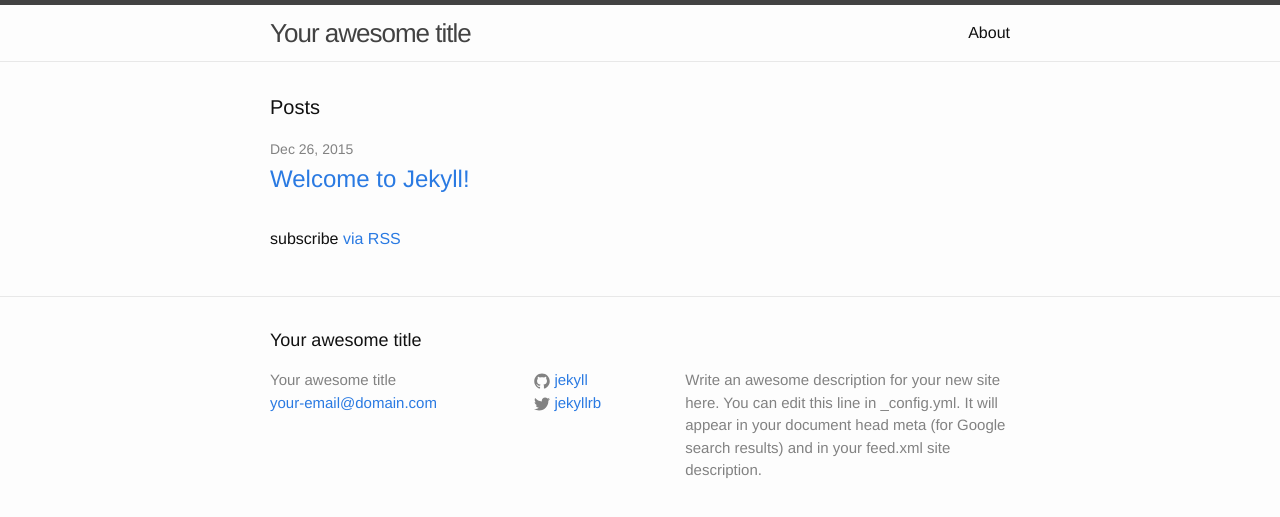
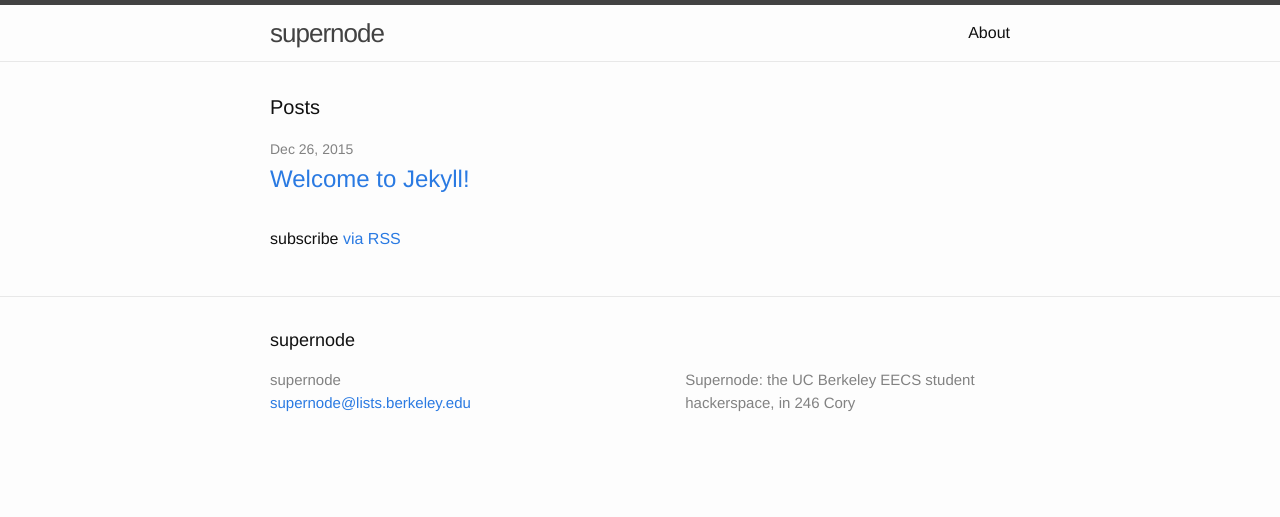
Before and after one commit to ucb-supernode/website, a Jekyll site: the page built from index.html, in a window 1280 px wide. Shown: the top 517 px of the page. Built offline with Jekyll 4.4.1, drawn with Linux system fonts in a browser that asks for light colours.

Commit message:
modified config (title, etc.)

```diff
--- a/_config.yml
+++ b/_config.yml
@@ -6,16 +6,12 @@
 # 'jekyll serve'. If you change this file, please restart the server process.
 
 # Site settings
-title: Your awesome title
-email: your-email@domain.com
+title: supernode
+email: supernode@lists.berkeley.edu
 description: > # this means to ignore newlines until "baseurl:"
-  Write an awesome description for your new site here. You can edit this
-  line in _config.yml. It will appear in your document head meta (for
-  Google search results) and in your feed.xml site description.
+  Supernode: the UC Berkeley EECS student hackerspace, in 246 Cory
 baseurl: "" # the subpath of your site, e.g. /blog
 url: "http://yourdomain.com" # the base hostname & protocol for your site
-twitter_username: jekyllrb
-github_username:  jekyll
 
 # Build settings
 markdown: kramdown
```
